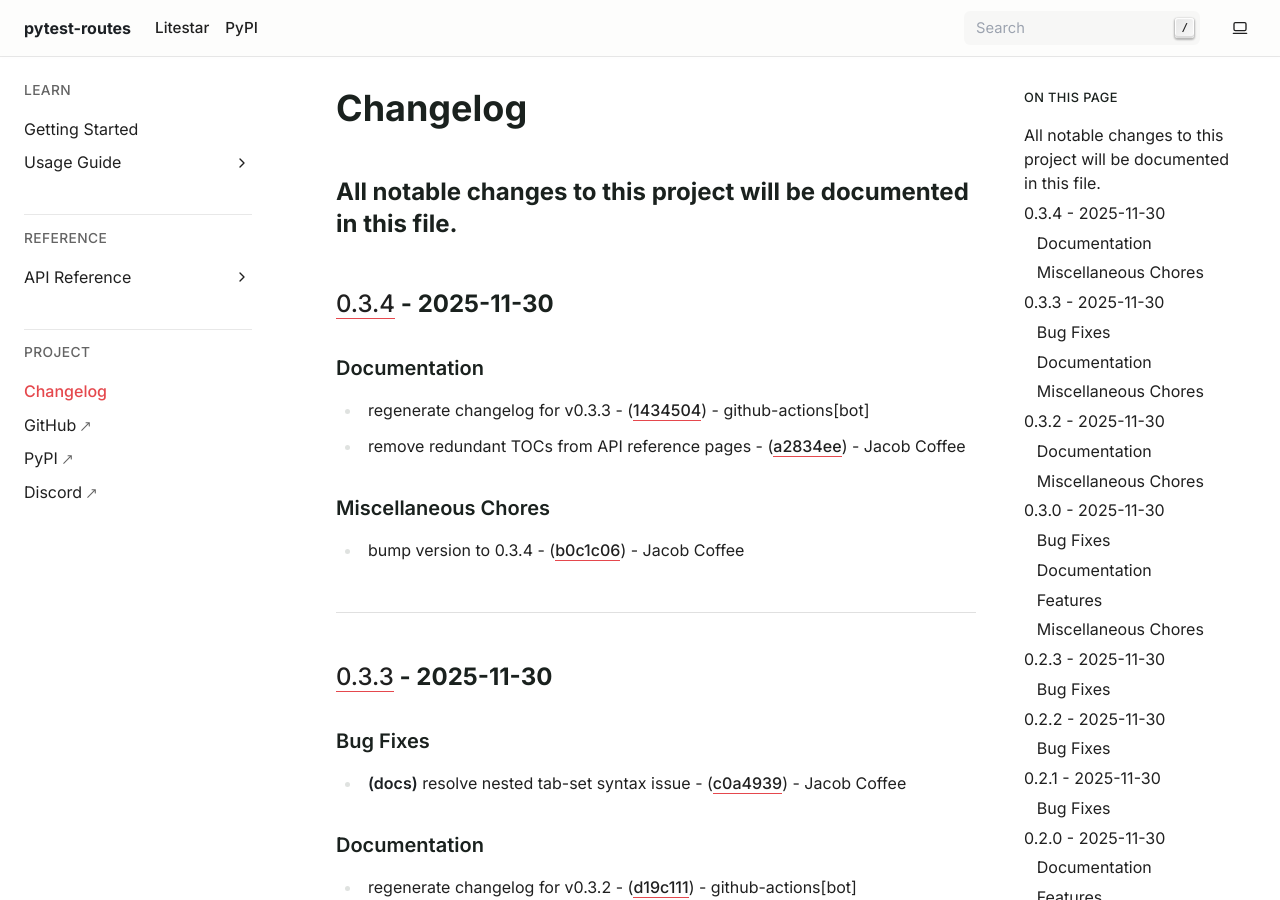
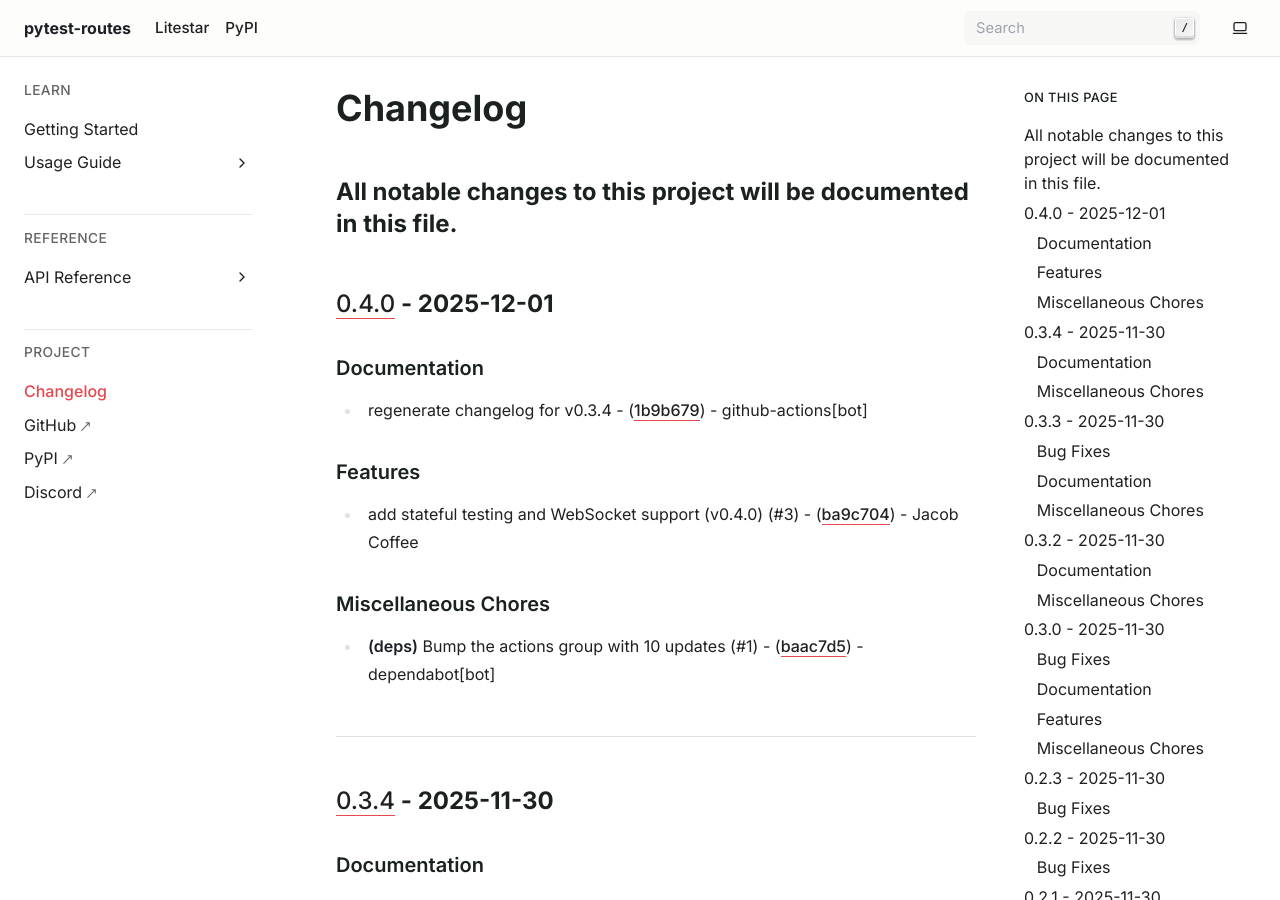
Before and after one commit to JacobCoffee/pytest-routes, a Sphinx documentation site: the page built from docs/changelog.md, in a window 1280 px wide and 900 px high. Built offline with Sphinx 7.4.7, drawn with Linux system fonts in a browser that asks for light colours; the version number is read from the project's files by our own code.

Commit message:
docs: regenerate changelog for v0.4.0

```diff
--- a/docs/changelog.md
+++ b/docs/changelog.md
@@ -1,6 +1,21 @@
 # Changelog
 
 All notable changes to this project will be documented in this file.
+---
+## [0.4.0](https://github.com/JacobCoffee/pytest-routes/compare/v0.3.4..v0.4.0) - 2025-12-01
+
+### Documentation
+
+- regenerate changelog for v0.3.4 - ([1b9b679](https://github.com/JacobCoffee/pytest-routes/commit/1b9b6790f1f4b49b5699c0c1c5c0565520d5b84c)) - github-actions[bot]
+
+### Features
+
+- add stateful testing and WebSocket support (v0.4.0) (#3) - ([ba9c704](https://github.com/JacobCoffee/pytest-routes/commit/ba9c7043650f3bc00aaa618ca6728aa0e8ec10f8)) - Jacob Coffee
+
+### Miscellaneous Chores
+
+- **(deps)** Bump the actions group with 10 updates (#1) - ([baac7d5](https://github.com/JacobCoffee/pytest-routes/commit/baac7d5adeb654684b12e1a5f7a2e0ad9cf78686)) - dependabot[bot]
+
 ---
 ## [0.3.4](https://github.com/JacobCoffee/pytest-routes/compare/v0.3.3..v0.3.4) - 2025-11-30
 
```
